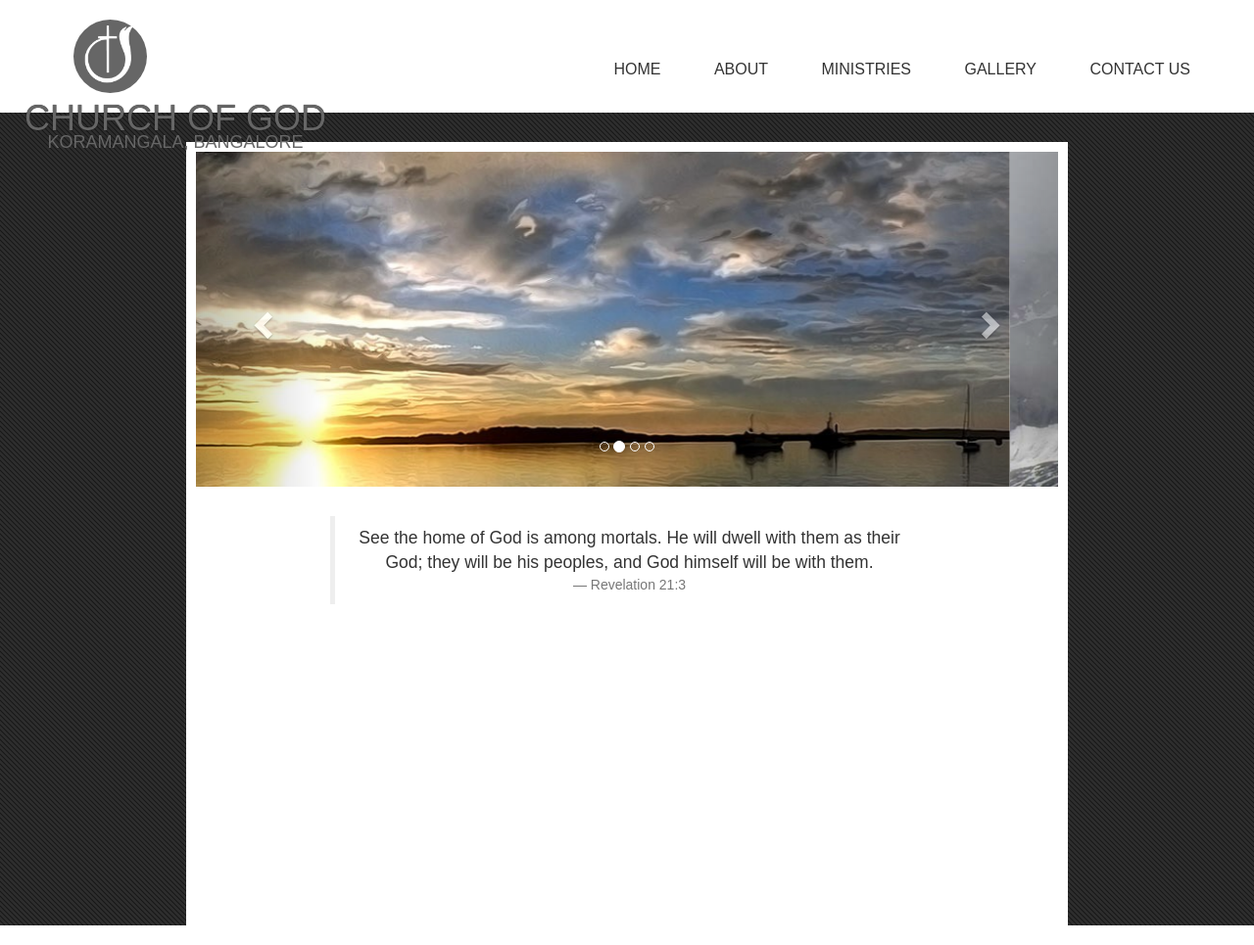
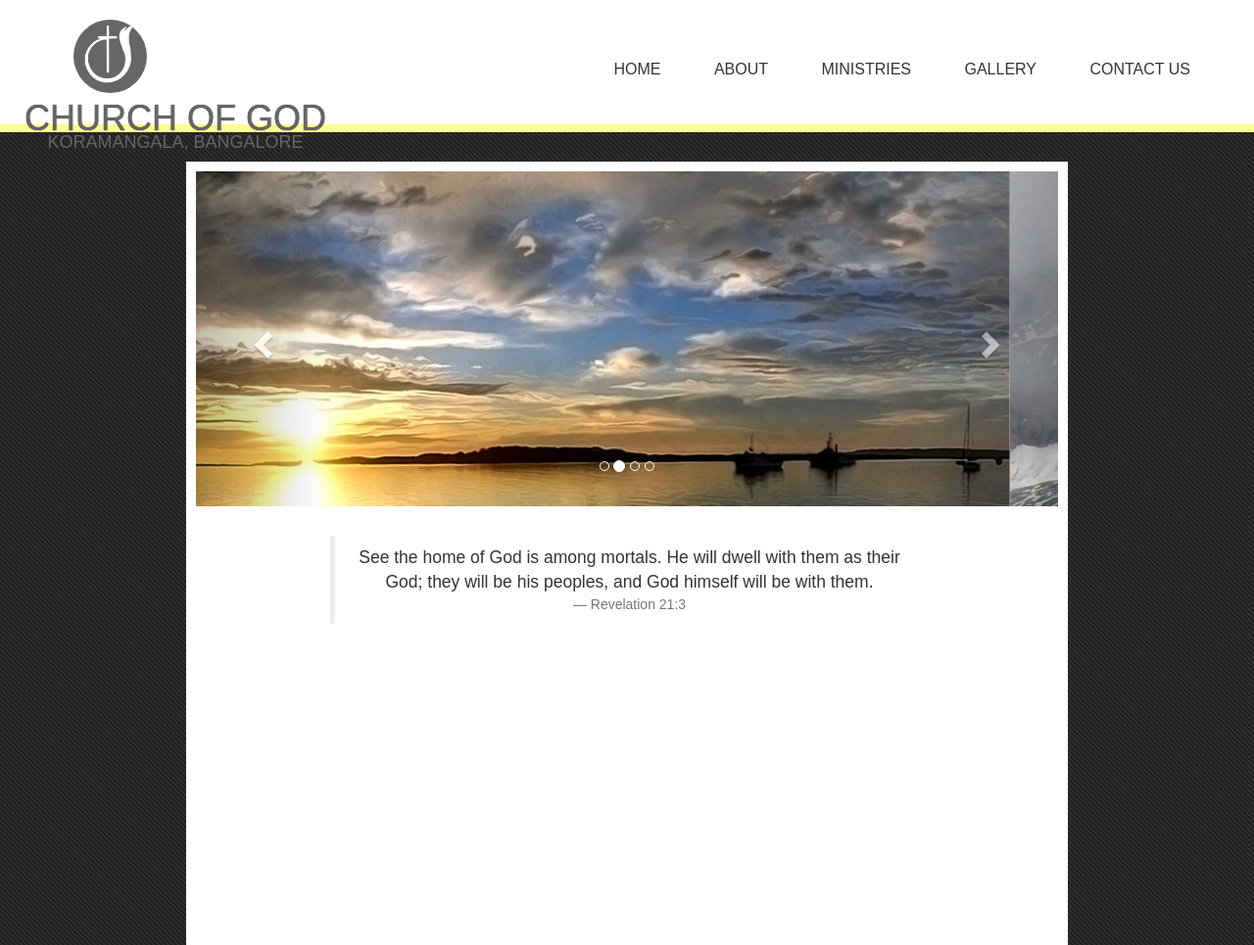
Before and after one commit to bangalorecog/bangalorecog.github.io, a plain HTML site: page index.html in a window 1280 px wide. Shown: the whole page at 98% size. Drawn offline with nearby package versions, Linux system fonts and the light colour scheme; a web font is replaced by a local one.

Commit message:
navbar border added

```diff
--- a/styles/main.css
+++ b/styles/main.css
@@ -15,10 +15,11 @@ body {
 
 .nav-bar {
     background-color: #FFFFFF;
-    height: 115px;
-    z-index: 101;    /*-webkit-box-shadow: 0px 0px 5px 5px #CCCCCC;
-    -moz-box-shadow: 0px 0px 5px 5px #CCCCCC;
-    box-shadow: 0px 0px 5px 5px #CCCCCC;*/
+    height: 135px;
+    z-index: 101;
+    border-bottom: 8px solid #FFFE91;
+    /*background-image: url("../images/nav-bg.jpg");
+    background-size: 100% 100%;*/
 }
 
 .name-container {
```
